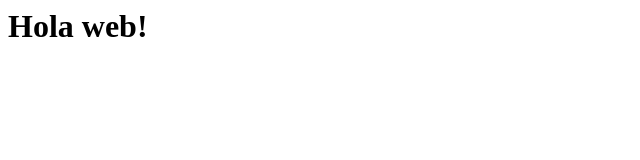
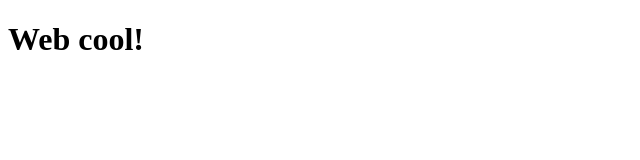
Before and after one commit to ezio-dev-web/repo-fork-test, a plain HTML site: page index.html in a window 1280 px wide. Shown: the whole page, without its empty margins (0-640 px from the left). Drawn offline with Linux system fonts and the light colour scheme.

Commit message:
agregue un titulo

```diff
--- a/index.html
+++ b/index.html
@@ -1 +1,11 @@
-<h1>Hola web!</h1>
+<!DOCTYPE html>
+<html lang="en">
+<head>
+    <meta charset="UTF-8">
+    <meta name="viewport" content="width=device-width, initial-scale=1.0">
+    <title>Manuel</title>
+</head>
+<body>
+    <h1>Web cool!</h1>
+</body>
+</html>
```
